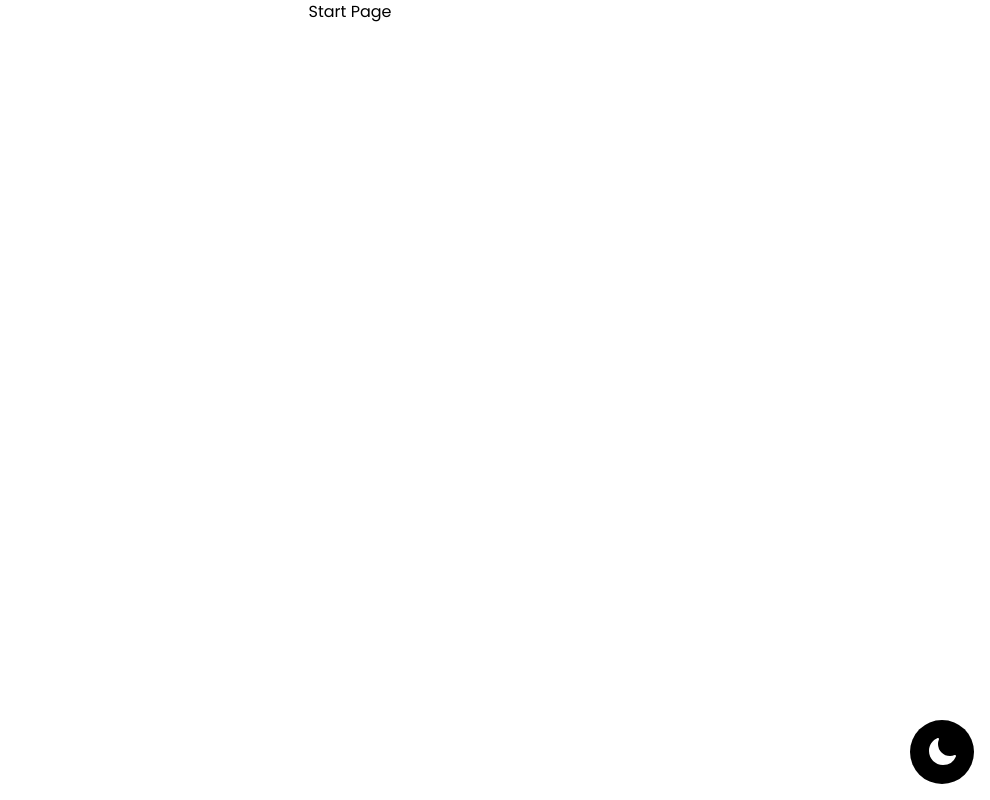
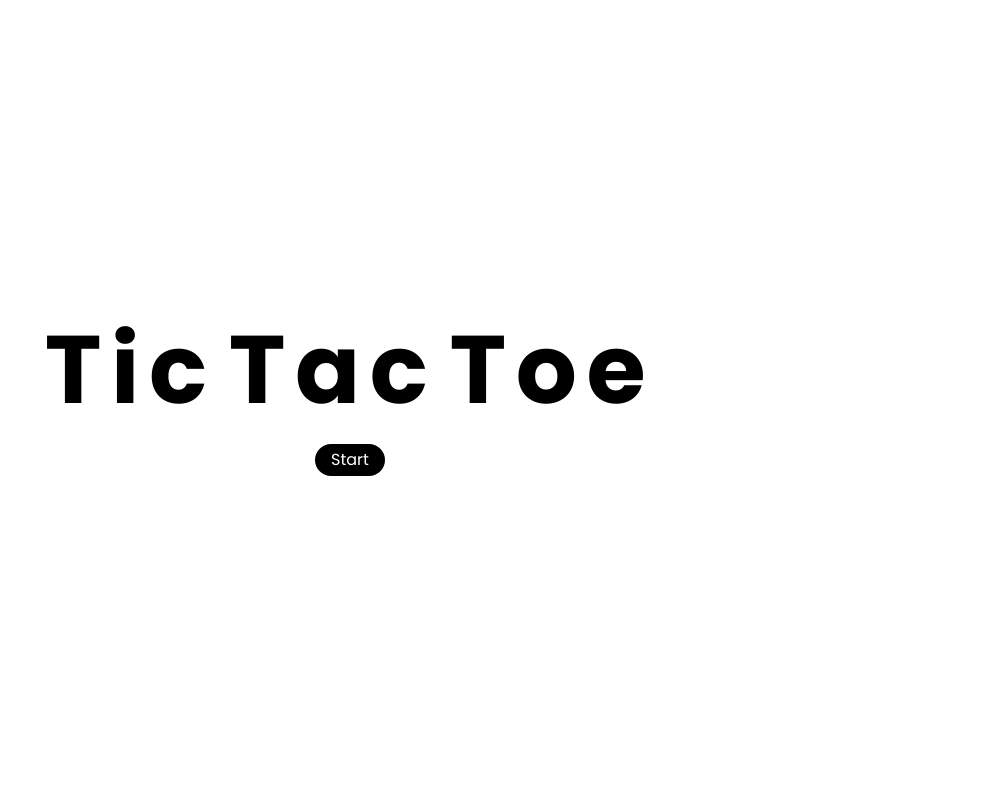
Before and after one commit to dmarts05/react-tictactoe, a React (Vite) app: page / in a window 1280 px wide. Shown: the whole page, without its empty margins (290-1280 px from the left). Built offline with nearby package versions, Linux system fonts and the light colour scheme; the HTML template or start-up script is replaced by a standard one.

Commit message:
Add start page components

```diff
--- a/index.html
+++ b/index.html
@@ -7,7 +7,7 @@
     <title>TicTacToe</title>
   </head>
   <body
-    class="bg-white transition-colors duration-200 dark:bg-black dark:text-white"
+    class="h-screen bg-white transition-colors duration-300 dark:bg-black dark:text-white"
   >
     <div id="backdrop-root"></div>
     <div id="overlay-root"></div>
--- a/src/App.jsx
+++ b/src/App.jsx
@@ -1,11 +1,9 @@
 import StartPage from './components/StartPage/StartPage';
-import ThemeToggle from './components/UI/ThemeToggle';
 
 export default function App() {
   return (
     <div className='grid place-content-center'>
       <StartPage />
-      <ThemeToggle className='fixed bottom-0 right-0 m-4' />
     </div>
   );
 }
--- a/src/components/StartPage/StartPage.jsx
+++ b/src/components/StartPage/StartPage.jsx
@@ -1,3 +1,19 @@
+import Title from './Title';
+import Button from '../UI/Button';
+
 export default function StartPage() {
-  return <header>Start Page</header>;
+  const btnAnimation = {
+    initial: { scale: 0 },
+    animate: { scale: 1 },
+    transition: { delay: 1.2 },
+  };
+
+  return (
+    <header className='flex h-screen w-screen flex-col items-center justify-center gap-6 overflow-hidden'>
+      <Title />
+      <Button animation={btnAnimation} styleType='secondary'>
+        Start
+      </Button>
+    </header>
+  );
 }
--- /dev/null
+++ b/src/components/StartPage/Title.jsx
@@ -0,0 +1,47 @@
+import { motion } from 'framer-motion';
+
+export default function Title() {
+  const container = {
+    hidden: { opacity: 1, scale: 0 },
+    visible: {
+      opacity: 1,
+      scale: 1,
+      transition: {
+        delayChildren: 0.3,
+        staggerChildren: 0.3,
+      },
+    },
+  };
+
+  const item = {
+    hidden: { x: -500, scale: 0 },
+    visible: {
+      x: 0,
+      scale: 1,
+    },
+  };
+
+  const item2 = {
+    hidden: { x: 500, scale: 0 },
+    visible: {
+      x: 0,
+      scale: 1,
+    },
+  };
+
+  return (
+    <motion.h1
+      variants={container}
+      initial='hidden'
+      animate='visible'
+      aria-label='Tic Tac Toe'
+      className='flex w-full select-none flex-col items-center justify-center gap-3 self-start text-8xl font-bold tracking-widest sm:flex-row'
+    >
+      <motion.span variants={item} className=''>
+        Tic
+      </motion.span>
+      <motion.span variants={item2}>Tac</motion.span>
+      <motion.span variants={item}>Toe</motion.span>
+    </motion.h1>
+  );
+}
--- /dev/null
+++ b/src/components/UI/Button.jsx
@@ -0,0 +1,30 @@
+import { motion } from 'framer-motion';
+
+export default function Button(props) {
+  let classes = '';
+
+  switch (props.styleType) {
+    case 'primary':
+      classes =
+        'border-white bg-white text-black hover:bg-black hover:text-white';
+      break;
+    case 'secondary':
+      classes =
+        'border-white bg-black text-white hover:bg-white hover:text-black';
+      break;
+    default:
+      break;
+  }
+
+  return (
+    <motion.div {...props.animation}>
+      <motion.button
+        whileHover={{ scale: 1.1 }}
+        whileTap={{ scale: 0.9 }}
+        className={`w-fit rounded-full border-2 py-1 px-4 transition-colors duration-300 ${classes}`}
+      >
+        {props.children}
+      </motion.button>
+    </motion.div>
+  );
+}
--- a/src/components/UI/ThemeToggle.jsx
+++ /dev/null
@@ -1,39 +0,0 @@
-import { motion } from 'framer-motion';
-import { MoonIcon, SunIcon } from '@heroicons/react/24/solid';
-import { useState } from 'react';
-
-export default function ThemeToggle(props) {
-  const [isDarkModeActive, setIsDarkModeActive] = useState(false);
-
-  const toggleThemeHandler = () => {
-    setIsDarkModeActive(prev => !prev);
-    document.documentElement.classList.toggle('dark');
-  };
-
-  const MotionMoonIcon = motion(MoonIcon);
-  const MotionSunIcon = motion(SunIcon);
-
-  const iconsMotionConfig = {
-    initial: { scale: 0 },
-    animate: { scale: 1 },
-    exit: { scale: 0 },
-    transition: { duration: 0.2 },
-  };
-
-  const buttonMotionConfig = {
-    whileHover: { scale: 1.1 },
-    whileTap: { scale: 0.9 },
-    transition: { duration: 0.2 },
-  };
-
-  return (
-    <motion.button
-      {...buttonMotionConfig}
-      onClick={toggleThemeHandler}
-      className={`w-16 rounded-full bg-black p-4 text-white dark:bg-white dark:text-black ${props.className}`}
-    >
-      {!isDarkModeActive && <MotionMoonIcon {...iconsMotionConfig} />}
-      {isDarkModeActive && <MotionSunIcon {...iconsMotionConfig} />}
-    </motion.button>
-  );
-}
--- a/tailwind.config.cjs
+++ b/tailwind.config.cjs
@@ -1,7 +1,6 @@
 /** @type {import('tailwindcss').Config} */
 module.exports = {
   content: ['./index.html', './src/**/*.{js,jsx}'],
-  darkMode: 'class',
   mode: 'jit',
   theme: {
     extend: {
```
